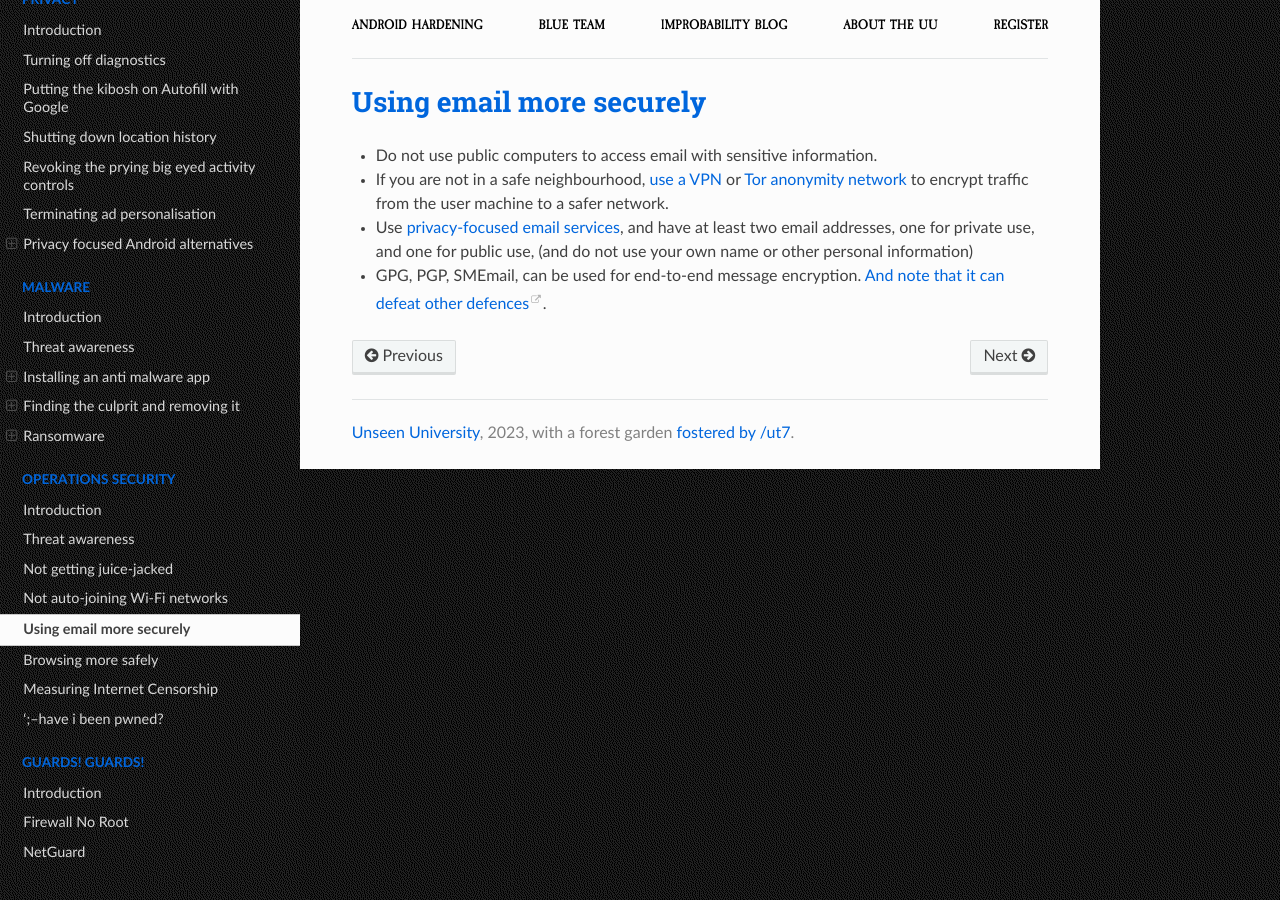
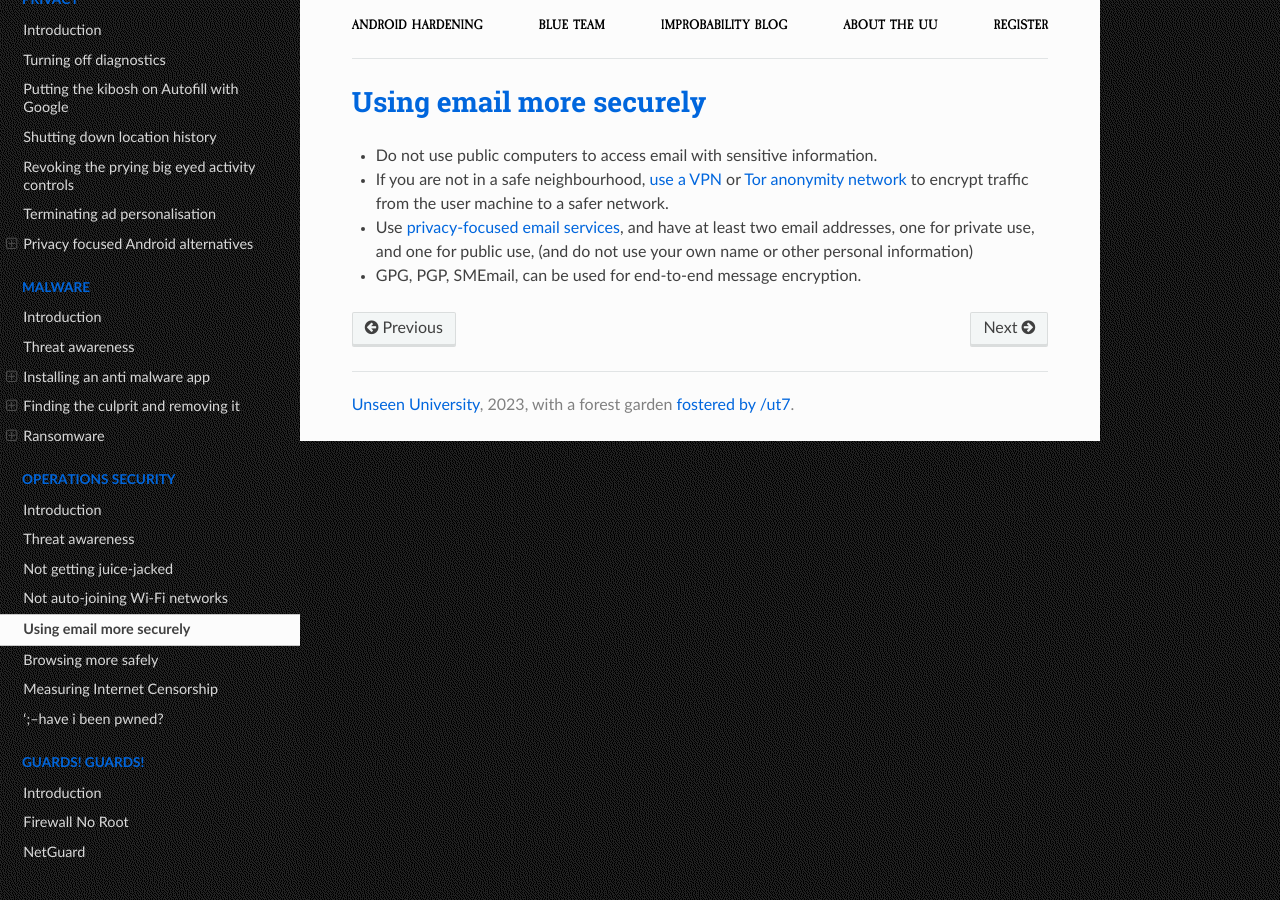
Before and after one commit to tymyrddin/android-mitigations, a Sphinx documentation site: the page built from source/docs/opsec/email-use.md, in a window 1280 px wide. Built offline with Sphinx 7.4.7 and the Read the Docs theme 2.0.0, drawn with Linux system fonts in a browser that asks for light colours.

Commit message:
corrections

```diff
--- a/source/docs/opsec/email-use.md
+++ b/source/docs/opsec/email-use.md
@@ -4,4 +4,4 @@
 * If you are not in a safe neighbourhood, [use a VPN](../services/vpn.md) or [Tor anonymity network](../services/tor-proxy.md) to encrypt traffic
 from the user machine to a safer network.
 * Use [privacy-focused email services](../services/email-services.md), and have at least two email addresses, one for private use, and one for public use,  (and do not use your own name or other personal information)
-* GPG, PGP, SMEmail, can be used for end-to-end message encryption. [And note that it can defeat other defences](https://pap.tymyrddin.dev/docs/prevention/encryption).
+* GPG, PGP, SMEmail, can be used for end-to-end message encryption.
```
